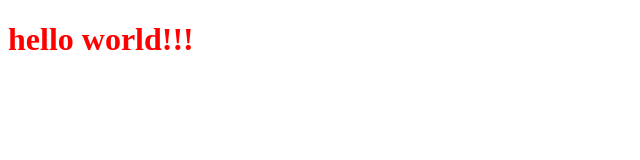
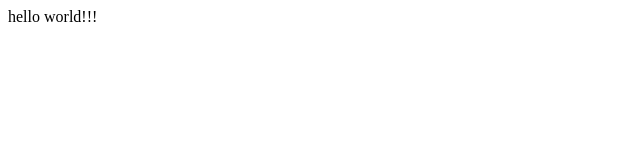
Before and after one commit to eleuser/repository1, a plain HTML site: page first_site/index.html in a window 1280 px wide. Shown: the whole page, without its empty margins (0-640 px from the left). Drawn offline with Linux system fonts and the light colour scheme.

Commit message:
third
third

```diff
--- a/first_site/index.html
+++ b/first_site/index.html
@@ -5,6 +5,6 @@
 <link rel="stylesheet" type="text/css"href="css/styles.css">
 </head>
   <body>
-<h1>hello world!!!</h1>
+<h11>hello world!!!</h11>
 </body>
 </html>
```
